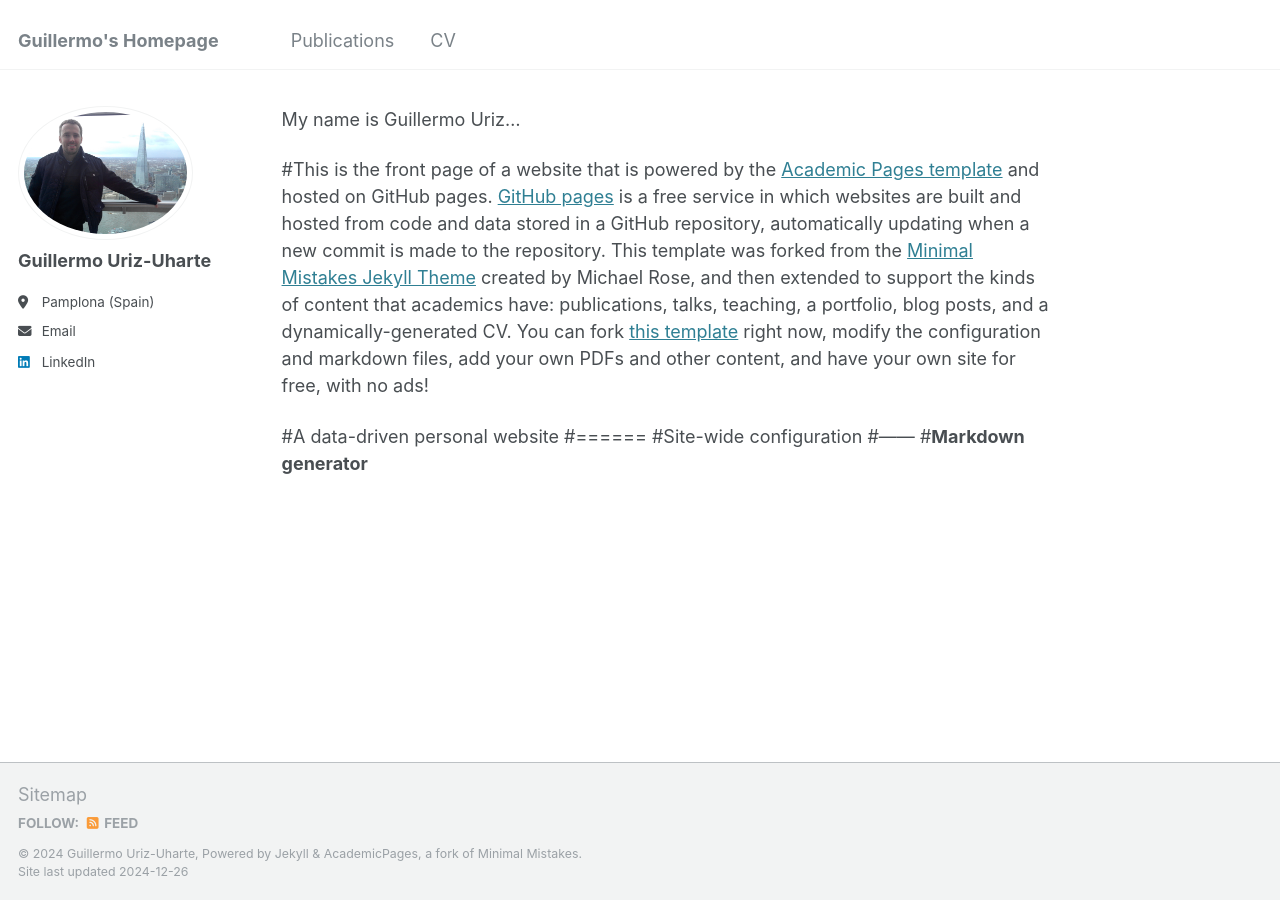
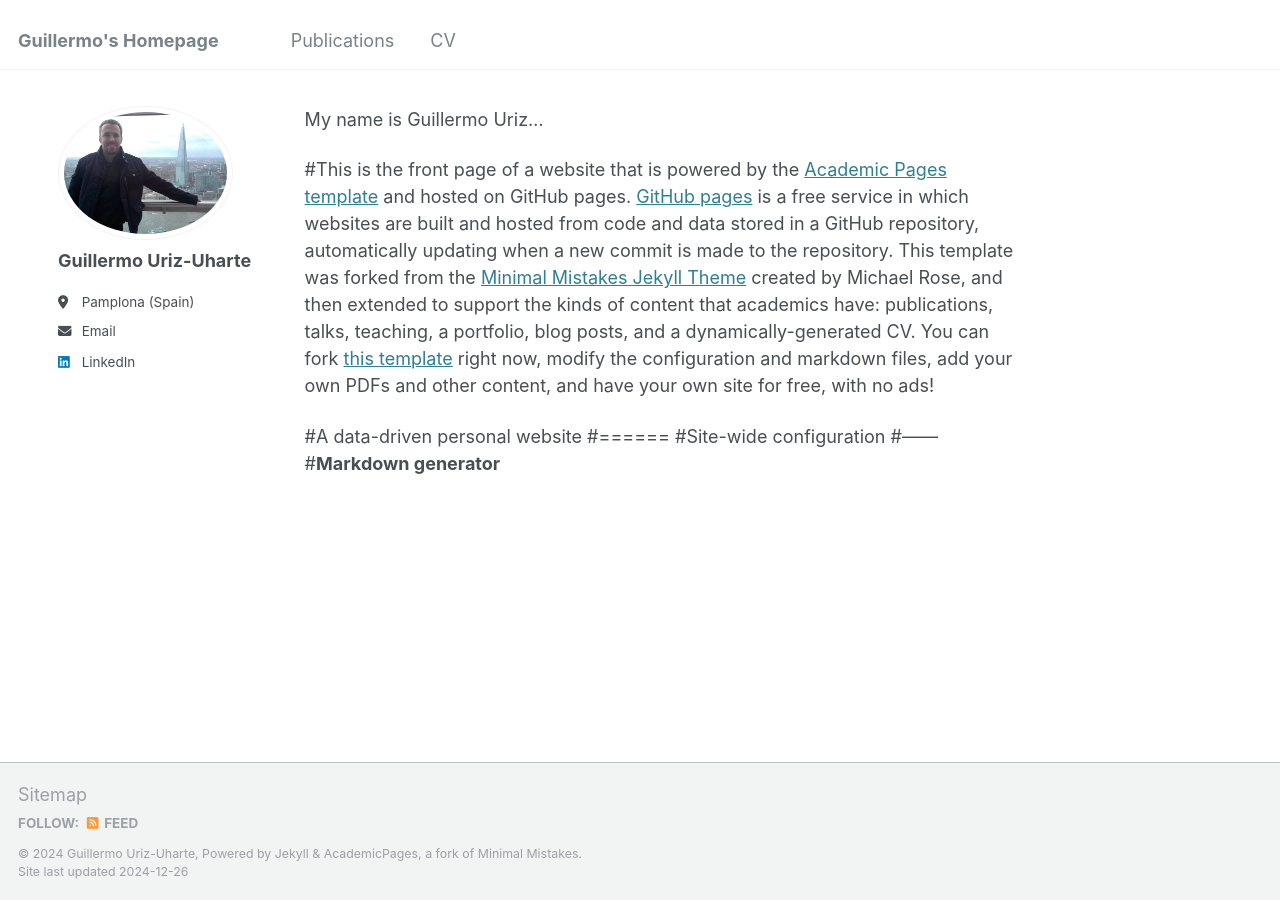
Before and after one commit to GuilleUriz/guillermouriz, a Jekyll site: the page built from _pages/about.md, in a window 1280 px wide. Built offline with Jekyll 4.4.1, drawn with Linux system fonts in a browser that asks for light colours.

Commit message:
Update _page.scss

```diff
--- a/_sass/_page.scss
+++ b/_sass/_page.scss
@@ -12,7 +12,7 @@
   animation-delay: 0.35s;
 
   @include breakpoint($x-large) {
-    max-width: $x-large;
+    max-width: 1200px;
   }
 }
 
```
